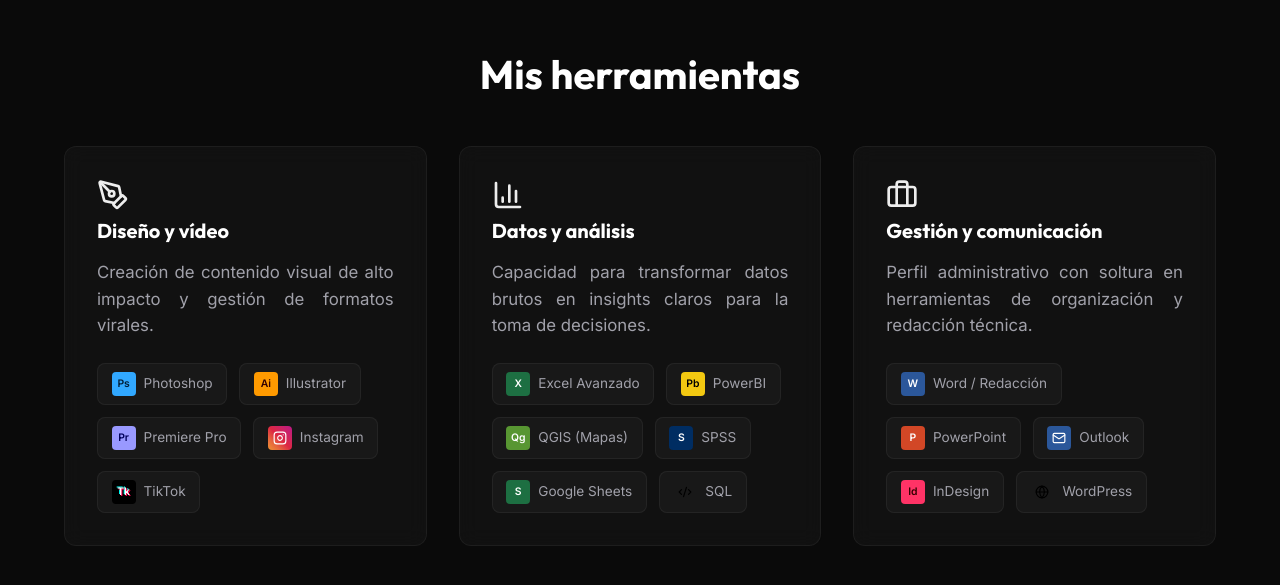
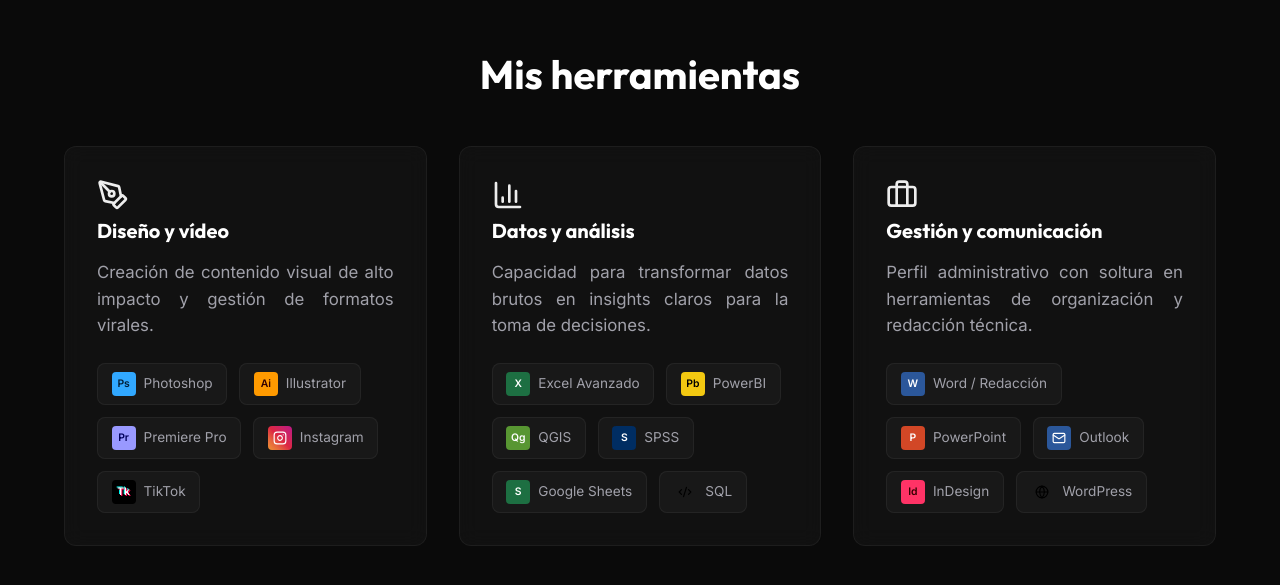
Before and after one commit to jdiegots/mi-portafolio, a React (Vite) app: page / in a window 1280 px wide. Shown: the part 3129-3714 px from the top of the page. Built offline with nearby package versions, Linux system fonts and the light colour scheme.

Commit message:
Update Home.jsx

```diff
--- a/src/Home.jsx
+++ b/src/Home.jsx
@@ -420,7 +420,7 @@ function Home() {
                             <div className="about-text">
                                 <h2>Más allá del título</h2>
                                 <p>
-                                    Soy graduado en <strong>Ciencia Política y de la Administración</strong>, pero mi pasión real está en la intersección entre
+                                    Soy graduado en <strong>Ciencia Política y de la Administración</strong>, y mi pasión está en la intersección entre
                                     lo <strong>digital</strong> y lo <strong>institucional</strong>. Me muevo cómodo entre documentos técnicos, hojas de cálculo,
                                     normativa, expedientes y líneas de tiempo de vídeo.
                                 </p>
@@ -534,7 +534,7 @@ function Home() {
                                     <div className="tool-grid">
                                         <ToolBadge type="office-xl" label="X" name="Excel Avanzado" />
                                         <ToolBadge type="office-pb" label="Pb" name="PowerBI" />
-                                        <ToolBadge type="brand-qgis" label="Qg" name="QGIS (Mapas)" />
+                                        <ToolBadge type="brand-qgis" label="Qg" name="QGIS" />
                                         <ToolBadge type="brand-spss" label="S" name="SPSS" />
                                         <ToolBadge type="office-xl" label="S" name="Google Sheets" />
                                         <ToolBadge type="text-accent" icon={<Code2 size={14} />} name="SQL" />
```
